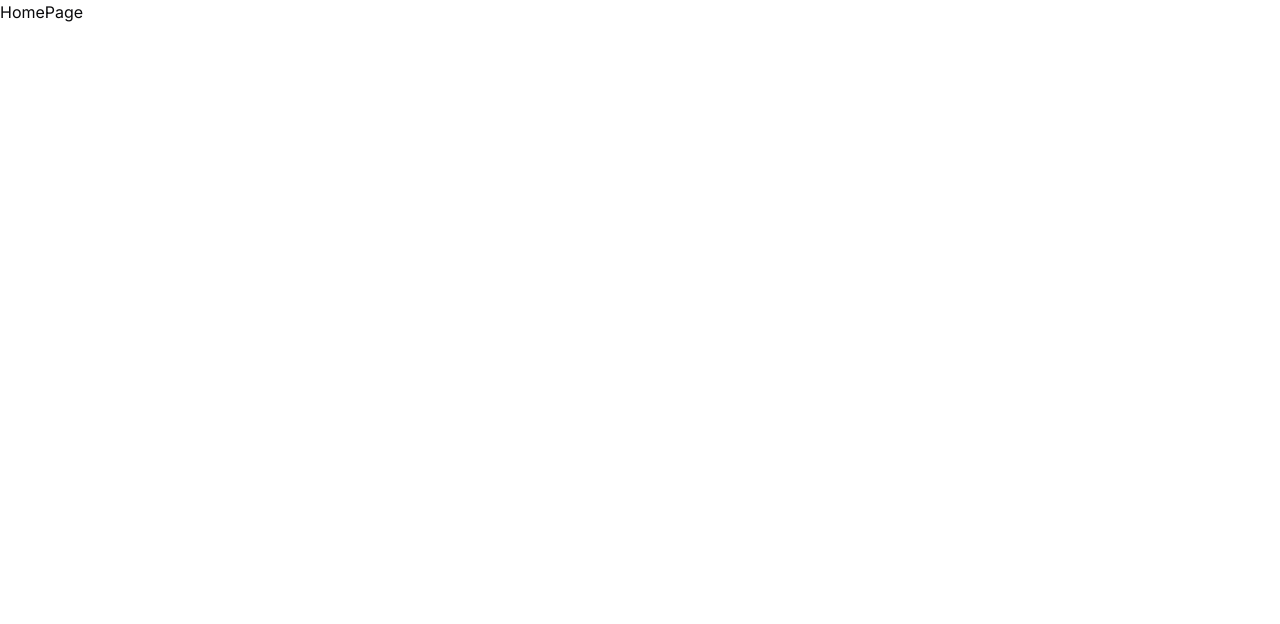
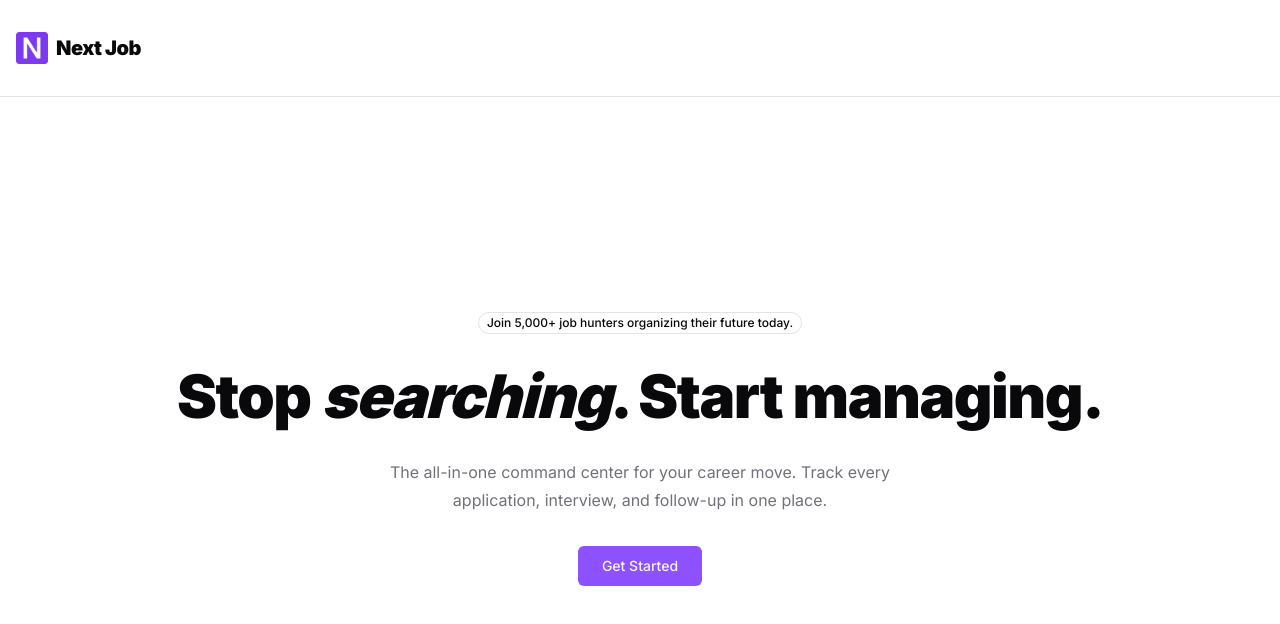
Before and after one commit to mfgcorpusjr/next-job, a Next.js app: page / in a window 1280 px wide. Shown: the top 624 px of the page. Built offline with nearby package versions, Linux system fonts and the light colour scheme.

Commit message:
Home page

```diff
--- a/src/app/page.tsx
+++ b/src/app/page.tsx
@@ -1,3 +1,12 @@
+import Navbar from "@/components/home/Navbar";
+import Hero from "@/components/home/Hero";
+
 export default function HomePage() {
-  return <div>HomePage</div>;
+  return (
+    <main className="min-h-screen flex flex-col">
+      <Navbar />
+
+      <Hero />
+    </main>
+  );
 }
--- /dev/null
+++ b/src/components/Logo.tsx
@@ -0,0 +1,20 @@
+import Link from "next/link";
+import Image from "next/image";
+
+import logoImg from "@/assets/images/logo.png";
+
+export default function Logo() {
+  return (
+    <Link href="/" className="flex items-center gap-2">
+      <Image
+        src={logoImg}
+        alt="logo"
+        width={32}
+        height={32}
+        className="size-8"
+      />
+
+      <h1 className="text-xl font-black tracking-tight">Next Job</h1>
+    </Link>
+  );
+}
--- /dev/null
+++ b/src/components/home/Container.tsx
@@ -0,0 +1,12 @@
+import { cn } from "@/lib/utils";
+
+type ContainerProps = {
+  children: React.ReactNode;
+  className?: string;
+};
+
+export default function Container({ children, className }: ContainerProps) {
+  return (
+    <div className={cn("container mx-auto px-4", className)}>{children}</div>
+  );
+}
--- /dev/null
+++ b/src/components/home/Hero.tsx
@@ -0,0 +1,28 @@
+import Link from "next/link";
+
+import { Badge } from "@/components/ui/badge";
+import { Button } from "@/components/ui/button";
+import Container from "@/components/home/Container";
+
+export default function Hero() {
+  return (
+    <Container className="flex-1 flex flex-col justify-center items-center gap-8">
+      <Badge variant="outline">
+        Join 5,000+ job hunters organizing their future today.
+      </Badge>
+
+      <h2 className="text-4xl md:text-6xl font-black tracking-tight text-center">
+        Stop <span className="italic">searching</span>. Start managing.
+      </h2>
+
+      <p className="max-w-lg text-muted-foreground text-center leading-7">
+        The all-in-one command center for your career move. Track every
+        application, interview, and follow-up in one place.
+      </p>
+
+      <Button asChild size="lg">
+        <Link href="/dashboard">Get Started</Link>
+      </Button>
+    </Container>
+  );
+}
--- /dev/null
+++ b/src/components/home/Navbar.tsx
@@ -0,0 +1,12 @@
+import Container from "@/components/home/Container";
+import Logo from "@/components/Logo";
+
+export default function Navbar() {
+  return (
+    <nav className="border-b">
+      <Container className="py-8">
+        <Logo />
+      </Container>
+    </nav>
+  );
+}
--- /dev/null
+++ b/src/components/ui/badge.tsx
@@ -0,0 +1,48 @@
+import * as React from "react"
+import { cva, type VariantProps } from "class-variance-authority"
+import { Slot } from "radix-ui"
+
+import { cn } from "@/lib/utils"
+
+const badgeVariants = cva(
+  "inline-flex items-center justify-center rounded-full border border-transparent px-2 py-0.5 text-xs font-medium w-fit whitespace-nowrap shrink-0 [&>svg]:size-3 gap-1 [&>svg]:pointer-events-none focus-visible:border-ring focus-visible:ring-ring/50 focus-visible:ring-[3px] aria-invalid:ring-destructive/20 dark:aria-invalid:ring-destructive/40 aria-invalid:border-destructive transition-[color,box-shadow] overflow-hidden",
+  {
+    variants: {
+      variant: {
+        default: "bg-primary text-primary-foreground [a&]:hover:bg-primary/90",
+        secondary:
+          "bg-secondary text-secondary-foreground [a&]:hover:bg-secondary/90",
+        destructive:
+          "bg-destructive text-white [a&]:hover:bg-destructive/90 focus-visible:ring-destructive/20 dark:focus-visible:ring-destructive/40 dark:bg-destructive/60",
+        outline:
+          "border-border text-foreground [a&]:hover:bg-accent [a&]:hover:text-accent-foreground",
+        ghost: "[a&]:hover:bg-accent [a&]:hover:text-accent-foreground",
+        link: "text-primary underline-offset-4 [a&]:hover:underline",
+      },
+    },
+    defaultVariants: {
+      variant: "default",
+    },
+  }
+)
+
+function Badge({
+  className,
+  variant = "default",
+  asChild = false,
+  ...props
+}: React.ComponentProps<"span"> &
+  VariantProps<typeof badgeVariants> & { asChild?: boolean }) {
+  const Comp = asChild ? Slot.Root : "span"
+
+  return (
+    <Comp
+      data-slot="badge"
+      data-variant={variant}
+      className={cn(badgeVariants({ variant }), className)}
+      {...props}
+    />
+  )
+}
+
+export { Badge, badgeVariants }
--- /dev/null
+++ b/src/components/ui/button.tsx
@@ -0,0 +1,64 @@
+import * as React from "react"
+import { cva, type VariantProps } from "class-variance-authority"
+import { Slot } from "radix-ui"
+
+import { cn } from "@/lib/utils"
+
+const buttonVariants = cva(
+  "inline-flex items-center justify-center gap-2 whitespace-nowrap rounded-md text-sm font-medium transition-all disabled:pointer-events-none disabled:opacity-50 [&_svg]:pointer-events-none [&_svg:not([class*='size-'])]:size-4 shrink-0 [&_svg]:shrink-0 outline-none focus-visible:border-ring focus-visible:ring-ring/50 focus-visible:ring-[3px] aria-invalid:ring-destructive/20 dark:aria-invalid:ring-destructive/40 aria-invalid:border-destructive",
+  {
+    variants: {
+      variant: {
+        default: "bg-primary text-primary-foreground hover:bg-primary/90",
+        destructive:
+          "bg-destructive text-white hover:bg-destructive/90 focus-visible:ring-destructive/20 dark:focus-visible:ring-destructive/40 dark:bg-destructive/60",
+        outline:
+          "border bg-background shadow-xs hover:bg-accent hover:text-accent-foreground dark:bg-input/30 dark:border-input dark:hover:bg-input/50",
+        secondary:
+          "bg-secondary text-secondary-foreground hover:bg-secondary/80",
+        ghost:
+          "hover:bg-accent hover:text-accent-foreground dark:hover:bg-accent/50",
+        link: "text-primary underline-offset-4 hover:underline",
+      },
+      size: {
+        default: "h-9 px-4 py-2 has-[>svg]:px-3",
+        xs: "h-6 gap-1 rounded-md px-2 text-xs has-[>svg]:px-1.5 [&_svg:not([class*='size-'])]:size-3",
+        sm: "h-8 rounded-md gap-1.5 px-3 has-[>svg]:px-2.5",
+        lg: "h-10 rounded-md px-6 has-[>svg]:px-4",
+        icon: "size-9",
+        "icon-xs": "size-6 rounded-md [&_svg:not([class*='size-'])]:size-3",
+        "icon-sm": "size-8",
+        "icon-lg": "size-10",
+      },
+    },
+    defaultVariants: {
+      variant: "default",
+      size: "default",
+    },
+  }
+)
+
+function Button({
+  className,
+  variant = "default",
+  size = "default",
+  asChild = false,
+  ...props
+}: React.ComponentProps<"button"> &
+  VariantProps<typeof buttonVariants> & {
+    asChild?: boolean
+  }) {
+  const Comp = asChild ? Slot.Root : "button"
+
+  return (
+    <Comp
+      data-slot="button"
+      data-variant={variant}
+      data-size={size}
+      className={cn(buttonVariants({ variant, size, className }))}
+      {...props}
+    />
+  )
+}
+
+export { Button, buttonVariants }
```
Also changed, not shown: src/assets/images/logo.png (added).
